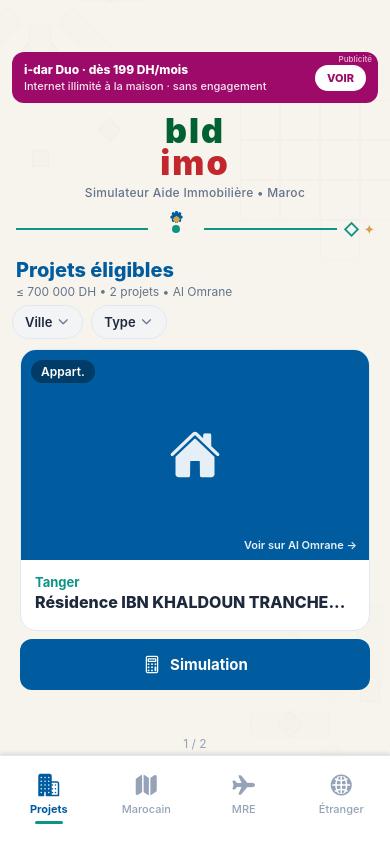
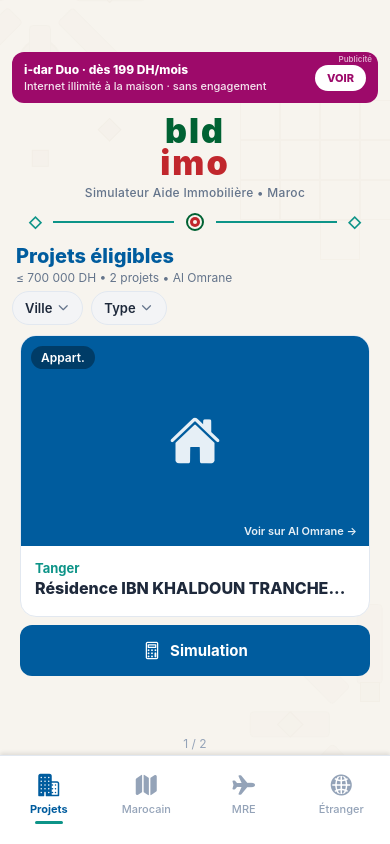
Before and after one commit to TAXI84/bldimo, a React Native app: screen / in a window 390 px wide. Built offline with nearby package versions, Linux system fonts and the light colour scheme.

Commit message:
ui: center zellige strip symmetrically

```diff
--- a/src/components/ZelligeAccent.tsx
+++ b/src/components/ZelligeAccent.tsx
@@ -1,23 +1,18 @@
 import { View, Text, StyleSheet } from 'react-native';
 
+/** Bandeau zellige centré : losange | ligne | rosace | ligne | losange */
 export default function ZelligeAccent() {
   return (
     <View style={styles.container}>
-      <View style={styles.lineLeft} />
-      <View style={styles.rosaceWrapper}>
-        <View style={styles.rosaceContainer}>
-          <View style={styles.rosaceCenter} />
-          {[0, 45, 90, 135, 180, 225, 270, 315].map((angle) => (
-            <View key={angle} style={[styles.petal, { transform: [{ rotate: `${angle}deg` }] }]} />
-          ))}
-          {[0, 45, 90, 135, 180, 225, 270, 315].map((angle) => (
-            <View key={`d-${angle}`} style={[styles.diamond, { transform: [{ rotate: `${angle}deg` }] }]} />
-          ))}
-        </View>
+      <Text style={styles.diamond}>◇</Text>
+      <View style={styles.line} />
+      <View style={styles.rosace}>
+        <View style={styles.rosaceOuter} />
+        <View style={styles.rosaceMid} />
+        <View style={styles.rosaceCore} />
       </View>
-      <View style={styles.lineRight} />
-      <Text style={styles.accentLeft}>◇</Text>
-      <Text style={styles.accentRight}>✦</Text>
+      <View style={styles.line} />
+      <Text style={styles.diamond}>◇</Text>
     </View>
   );
 }
@@ -27,37 +22,47 @@
     flexDirection: 'row',
     alignItems: 'center',
     justifyContent: 'center',
-    height: 50,
     width: '100%',
-    paddingHorizontal: 16,
+    paddingHorizontal: 28,
+    height: 36,
   },
-  lineLeft: { flex: 1, height: 2, backgroundColor: '#0D9488' },
-  lineRight: { flex: 1, height: 2, backgroundColor: '#0D9488' },
-  rosaceWrapper: { alignItems: 'center', justifyContent: 'center', marginHorizontal: 8 },
-  rosaceContainer: { width: 40, height: 40, alignItems: 'center', justifyContent: 'center' },
-  rosaceCenter: {
-    position: 'absolute',
-    width: 8,
-    height: 8,
-    borderRadius: 4,
+  line: {
+    flex: 1,
+    height: 2,
     backgroundColor: '#0D9488',
-    zIndex: 10,
-  },
-  petal: {
-    position: 'absolute',
-    width: 3,
-    height: 12,
-    backgroundColor: '#005C9E',
-    borderRadius: 2,
-    top: 2,
+    marginHorizontal: 10,
   },
   diamond: {
+    color: '#0D9488',
+    fontSize: 14,
+    fontWeight: '700',
+  },
+  rosace: {
+    width: 22,
+    height: 22,
+    alignItems: 'center',
+    justifyContent: 'center',
+  },
+  rosaceOuter: {
     position: 'absolute',
-    width: 5,
-    height: 5,
-    backgroundColor: '#D5A34A',
-    top: 8,
+    width: 18,
+    height: 18,
+    borderRadius: 9,
+    borderWidth: 2,
+    borderColor: '#006233',
   },
-  accentLeft: { color: '#0D9488', fontSize: 16, fontWeight: 'bold', marginLeft: 6 },
-  accentRight: { color: '#D5A34A', fontSize: 12, fontWeight: 'bold', marginLeft: 4 },
+  rosaceMid: {
+    position: 'absolute',
+    width: 10,
+    height: 10,
+    borderRadius: 5,
+    backgroundColor: '#C1272D',
+  },
+  rosaceCore: {
+    position: 'absolute',
+    width: 4,
+    height: 4,
+    borderRadius: 2,
+    backgroundColor: '#F7F4EE',
+  },
 });
```
